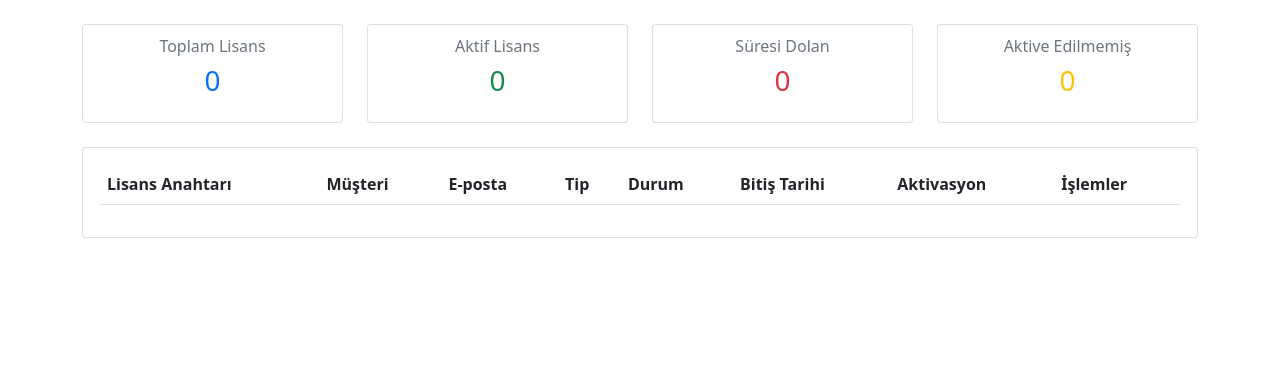
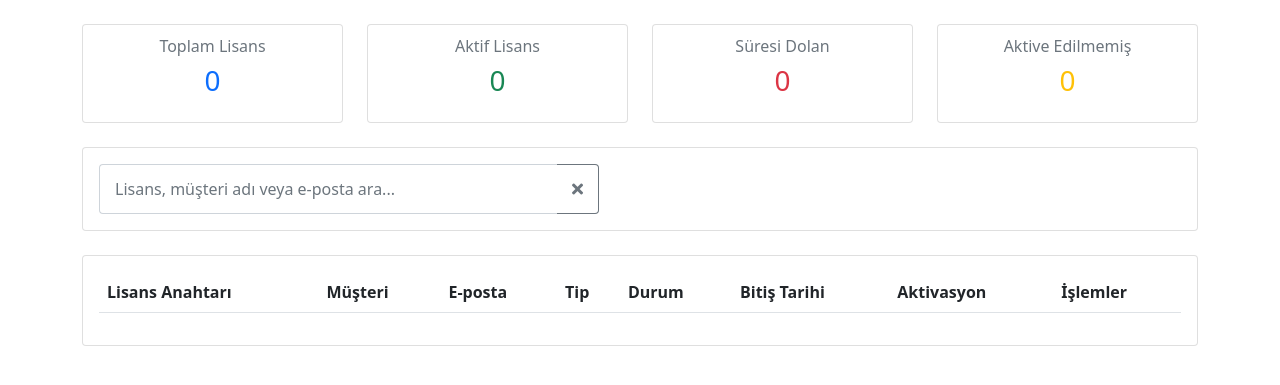
Before and after one commit to hepumut/kodmatik-license, a Flask app: page /admin in a window 1280 px wide. Shown: the part 100-485 px from the top of the page. Run offline with Flask 3, Linux system fonts and the light colour scheme; a user stored in the database is signed in; lists and menus that the app fills with data are empty.

Commit message:
Add search functionality to licenses page

```diff
--- a/templates/admin/licenses.html
+++ b/templates/admin/licenses.html
@@ -57,6 +57,21 @@
                     <div class="card-body text-center">
                         <h6 class="card-subtitle mb-2 text-muted">Aktive Edilmemiş</h6>
                         <h3 class="card-title text-warning">{{ stats.never_activated }}</h3>
+                    </div>
+                </div>
+            </div>
+        </div>
+
+        <div class="card mb-4">
+            <div class="card-body">
+                <div class="row align-items-center">
+                    <div class="col-md-6">
+                        <div class="input-group">
+                            <input type="text" id="searchInput" class="form-control" placeholder="Lisans, müşteri adı veya e-posta ara...">
+                            <button class="btn btn-outline-secondary" type="button" onclick="clearSearch()">
+                                <i class="fas fa-times"></i>
+                            </button>
+                        </div>
                     </div>
                 </div>
             </div>
@@ -314,6 +329,75 @@
             alert('Bir hata oluştu: ' + error);
         });
     }
+
+    // Arama fonksiyonu
+    function searchTable() {
+        const input = document.getElementById('searchInput');
+        const filter = input.value.toLowerCase();
+        const table = document.querySelector('table');
+        const rows = table.getElementsByTagName('tr');
+
+        for (let i = 1; i < rows.length; i++) { // i=1 ile başlık satırını atlıyoruz
+            const row = rows[i];
+            const cells = row.getElementsByTagName('td');
+            let found = false;
+
+            // İlk 3 hücreyi kontrol et (lisans anahtarı, müşteri adı, e-posta)
+            for (let j = 0; j < 3; j++) {
+                const cell = cells[j];
+                if (cell) {
+                    const text = cell.textContent || cell.innerText;
+                    if (text.toLowerCase().indexOf(filter) > -1) {
+                        found = true;
+                        break;
+                    }
+                }
+            }
+
+            row.style.display = found ? '' : 'none';
+        }
+    }
+
+    // Aramayı temizle
+    function clearSearch() {
+        const input = document.getElementById('searchInput');
+        input.value = '';
+        searchTable();
+    }
+
+    // Input olayını dinle
+    document.getElementById('searchInput').addEventListener('keyup', searchTable);
     </script>
+
+    <style>
+    .input-group {
+        max-width: 500px;
+    }
+
+    .input-group .form-control {
+        border-right: none;
+        padding: 12px 15px;
+    }
+
+    .input-group .btn {
+        border-left: none;
+        padding: 12px 15px;
+    }
+
+    .input-group .btn:hover {
+        background-color: #f8f9fa;
+        color: #dc3545;
+    }
+
+    #searchInput:focus {
+        box-shadow: none;
+        border-color: #ced4da;
+    }
+
+    .input-group:focus-within {
+        box-shadow: 0 0 0 0.2rem rgba(0,123,255,.25);
+        border-radius: 0.25rem;
+    }
+    </style>
 </body>
 </html>
```
